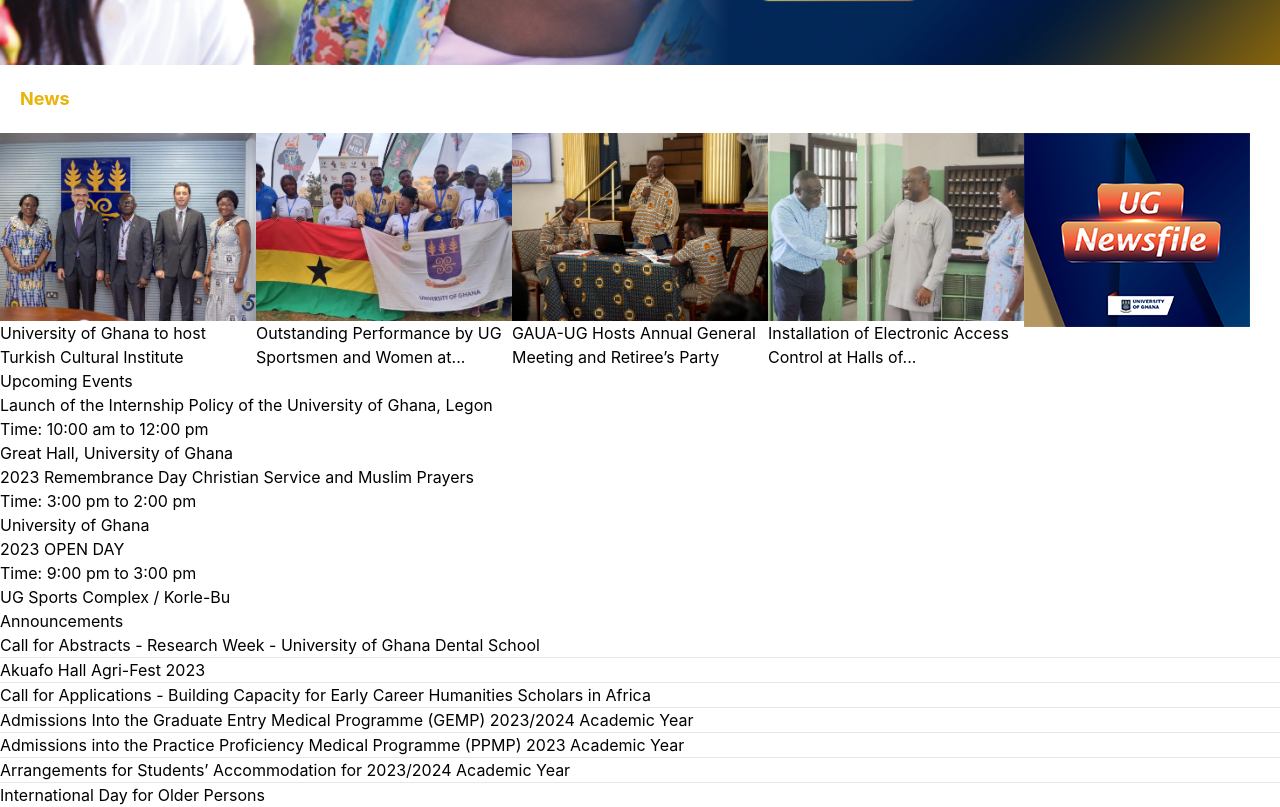
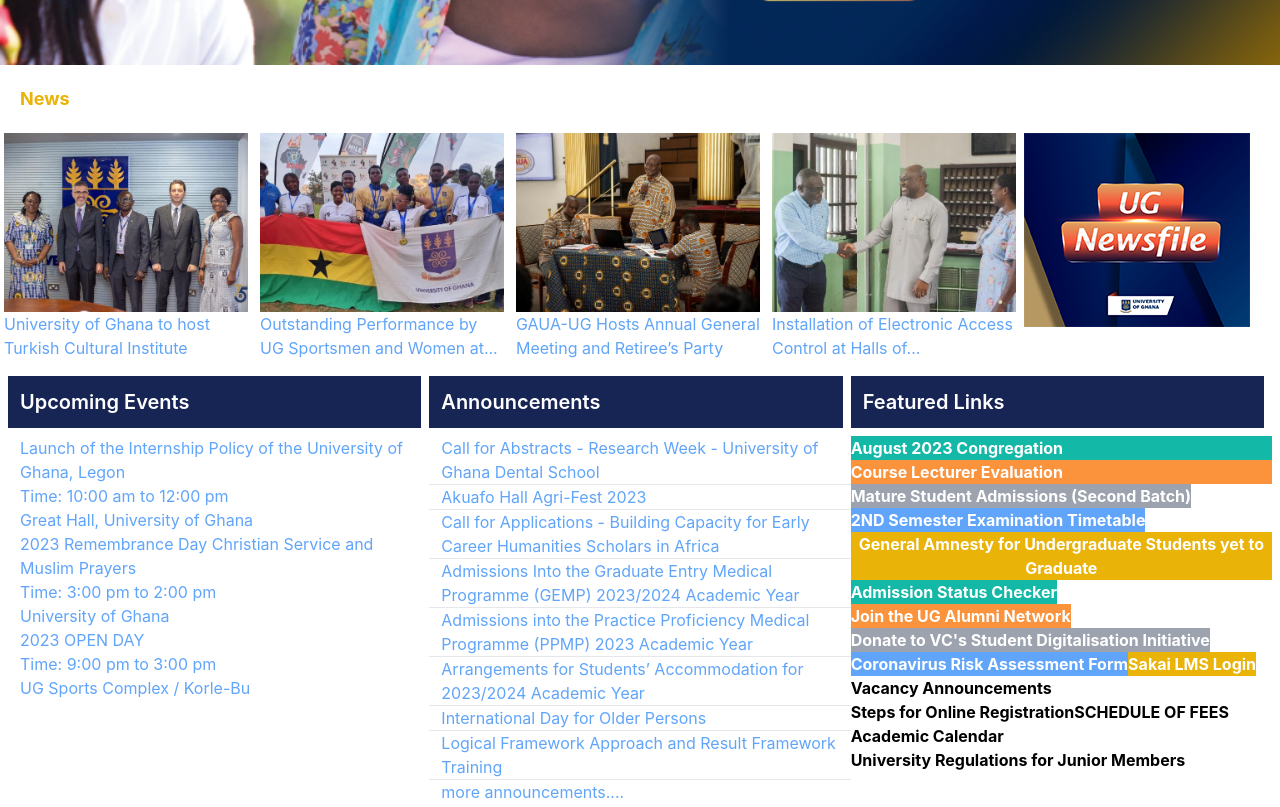
Before and after one commit to StaeyKay/Tailwind-React, a React (Create React App) app: page /page2 in a window 1280 px wide. Shown: the part 620-1427 px from the top of the page. Built offline with nearby package versions, Linux system fonts and the light colour scheme.

Commit message:
UGWebReact

```diff
--- a/src/pages/Page2.js
+++ b/src/pages/Page2.js
@@ -47,24 +47,24 @@
         {/* <!-- newsRow styling --> */}
         {/* <div style="display: grid; grid-template-columns: 18.75% 18.75% 18.75% 18.75% 25%;"></div> */}
         <div className="grid grid-cols-5">
-            <figure>
+            <figure className="ms-1 me-2">
                 <img src= {img1} alt="Image1"/>
-                <figcaption>University of Ghana to host Turkish Cultural Institute</figcaption>
+                <figcaption className="text-blue-400">University of Ghana to host Turkish Cultural Institute</figcaption>
             </figure>
 
-            <figure>
+            <figure className="ms-1 me-2">
                 <img src= {img2} alt="Image2"/>
-                <figcaption>Outstanding Performance by UG Sportsmen and Women at...</figcaption>
+                <figcaption className="text-blue-400">Outstanding Performance by UG Sportsmen and Women at...</figcaption>
             </figure>
 
-            <figure>
+            <figure className="ms-1 me-2">
                 <img src= {img3} alt="Image3"/>
-                <figcaption>GAUA-UG Hosts Annual General Meeting and Retiree’s Party</figcaption>
+                <figcaption className="text-blue-400">GAUA-UG Hosts Annual General Meeting and Retiree’s Party</figcaption>
             </figure>
 
-            <figure>
+            <figure className="ms-1 me-2">
                 <img src= {img4} alt="Image4"/>
-                <figcaption>Installation of Electronic Access Control at Halls of...</figcaption>
+                <figcaption className="text-blue-400">Installation of Electronic Access Control at Halls of...</figcaption>
             </figure>
 
             <figure>
@@ -74,73 +74,73 @@
         </div>
 
         {/* <!-- upcoming events, announcements and featured links row styling --> */}
-        <div class="row4">
+        <div className="grid grid-cols-3 m-2">
 
             {/* <!-- upcoming events section --> */}
             <div>
             {/* <h3 class="row4Headings" style="margin-left: 0px;">Upcoming Events</h3> */}
-                <h3 class="row4Headings">Upcoming Events</h3>
-                <p>Launch of the Internship Policy of the University of Ghana, Legon</p>
-                <p>Time: 10:00 am to 12:00 pm</p>
-                <p>Great Hall, University of Ghana</p>
-                <p>2023 Remembrance Day Christian Service and Muslim Prayers</p>
-                <p>Time: 3:00 pm to 2:00 pm</p>
-                <p>University of Ghana</p>
-                <p>2023 OPEN DAY</p>
-                <p>Time: 9:00 pm to 3:00 pm</p>
-                <p>UG Sports Complex / Korle-Bu</p>
+                <h3 className="text-xl font-semibold text-white bg-blue-950 p-3 m-2 ml-0">Upcoming Events</h3>
+                <p className="text-blue-400 px-3">Launch of the Internship Policy of the University of Ghana, Legon</p>
+                <p className="text-blue-400 px-3">Time: 10:00 am to 12:00 pm</p>
+                <p className="text-blue-400 px-3">Great Hall, University of Ghana</p>
+                <p className="text-blue-400 px-3">2023 Remembrance Day Christian Service and Muslim Prayers</p>
+                <p className="text-blue-400 px-3">Time: 3:00 pm to 2:00 pm</p>
+                <p className="text-blue-400 px-3">University of Ghana</p>
+                <p className="text-blue-400 px-3">2023 OPEN DAY</p>
+                <p className="text-blue-400 px-3">Time: 9:00 pm to 3:00 pm</p>
+                <p className="text-blue-400 px-3">UG Sports Complex / Korle-Bu</p>
             </div>
 
             {/* <!-- announcements section --> */}
             <div>
-                <h3 class="row4Headings">Announcements</h3>
-                <p>Call for Abstracts - Research Week - University of Ghana Dental School</p>
+                <h3 className="text-xl font-semibold text-white bg-blue-950 p-3 m-2 ml-0">Announcements</h3>
+                <p className="text-blue-400 px-3">Call for Abstracts - Research Week - University of Ghana Dental School</p>
                 <hr/>
-                <p>Akuafo Hall Agri-Fest 2023</p>
+                <p className="text-blue-400 px-3">Akuafo Hall Agri-Fest 2023</p>
                 <hr/>
-                <p>Call for Applications - Building Capacity for Early Career Humanities Scholars in Africa</p>
+                <p className="text-blue-400 px-3">Call for Applications - Building Capacity for Early Career Humanities Scholars in Africa</p>
                 <hr/>
-                <p>Admissions Into the Graduate Entry Medical Programme (GEMP) 2023/2024 Academic Year</p>
+                <p className="text-blue-400 px-3">Admissions Into the Graduate Entry Medical Programme (GEMP) 2023/2024 Academic Year</p>
                 <hr/>
-                <p>Admissions into the Practice Proficiency Medical Programme (PPMP) 2023 Academic Year</p>
+                <p className="text-blue-400 px-3">Admissions into the Practice Proficiency Medical Programme (PPMP) 2023 Academic Year</p>
                 <hr/>
-                <p>Arrangements for Students’ Accommodation for 2023/2024 Academic Year</p>
+                <p className="text-blue-400 px-3">Arrangements for Students’ Accommodation for 2023/2024 Academic Year</p>
                 <hr/>
-                <p>International Day for Older Persons</p>
+                <p className="text-blue-400 px-3">International Day for Older Persons</p>
                 <hr/>
-                <p>Logical Framework Approach and Result Framework Training</p>
+                <p className="text-blue-400 px-3">Logical Framework Approach and Result Framework Training</p>
                 <hr/>
-                <p>more announcements....</p>
+                <p className="text-blue-400 px-3">more announcements....</p>
             </div>
 
             {/* <!-- Featured links section --> */}
             <div>
             {/* <h3 class="row4Headings" style="width: 100%;">Featured Links</h3> */}
-                <h3>Featured Links</h3>
+                <h3 className="text-xl font-semibold text-white bg-blue-950 p-3 m-2 ml-0">Featured Links</h3>
                 {/* <button style="background-color: #3d8b5f;"><b>August 2023 Congregation</b></button> */}
-                <button><b>August 2023 Congregation</b></button>
+                <p className="bg-teal-500 text-white"><b>August 2023 Congregation</b></p>
                 {/* <button style="background-color: #f76149;"><b>Course Lecturer Evaluation</b></button> */}
-                <button><b>Course Lecturer Evaluation</b></button>
+                <p className="bg-orange-400 text-white"><b>Course Lecturer Evaluation</b></p>
                 {/* <button style="background-color: #7D7B7B;"><b>Mature Student Admissions (Second Batch)</b></button> */}
-                <button><b>Mature Student Admissions (Second Batch)</b></button>
+                <button className="bg-gray-400 text-white"><b>Mature Student Admissions (Second Batch)</b></button>
                 {/* <button style="background-color: #00bdee;"><b>2ND Semester Examination Timetable</b></button> */}
-                <button><b>2ND Semester Examination Timetable</b></button>
+                <button className="bg-blue-400 text-white"><b>2ND Semester Examination Timetable</b></button>
                 {/* <button style="background-color: #DF8B0C;"><b>General Amnesty for Undergraduate Students yet to */}
                         {/* Graduate</b></button> */}
-                <button><b>General Amnesty for Undergraduate Students yet to
+                <button className="bg-yellow-500 text-white"><b>General Amnesty for Undergraduate Students yet to
                         Graduate</b></button>
                 {/* <button style="background-color: #3d8b5f;"><b>Admission Status Checker</b></button> */}
-                <button><b>Admission Status Checker</b></button>
+                <button className="bg-teal-500 text-white"><b>Admission Status Checker</b></button>
                 {/* <button style="background-color: #f76149;"><b>Join the UG Alumni Network</b></button> */}
-                <button><b>Join the UG Alumni Network</b></button>
+                <button className="bg-orange-400 text-white"><b>Join the UG Alumni Network</b></button>
                 {/* <button style="background-color: #7D7B7B;"><b>Donate to VC's Student Digitalisation */}
                         {/* Initiative</b></button> */}
-                <button><b>Donate to VC's Student Digitalisation
+                <button className="bg-gray-400 text-white"><b>Donate to VC's Student Digitalisation
                         Initiative</b></button>
                 {/* <button style="background-color: #00bdee;"><b>Coronavirus Risk Assessment Form</b></button> */}
-                <button><b>Coronavirus Risk Assessment Form</b></button>
+                <button className="bg-blue-400 text-white"><b>Coronavirus Risk Assessment Form</b></button>
                 {/* <button style="background-color: #DF8B0C;"><b>Sakai LMS Login</b></button> */}
-                <button><b>Sakai LMS Login</b></button>
+                <button className="bg-yellow-500 text-white"><b>Sakai LMS Login</b></button>
                 {/* <button style="background-color: #3d8b5f;"><b>Vacancy Announcements</b></button> */}
                 <button><b>Vacancy Announcements</b></button>
                 {/* <button style="background-color: #f76149;"><b>Steps for Online Registration</b></button> */}
```
